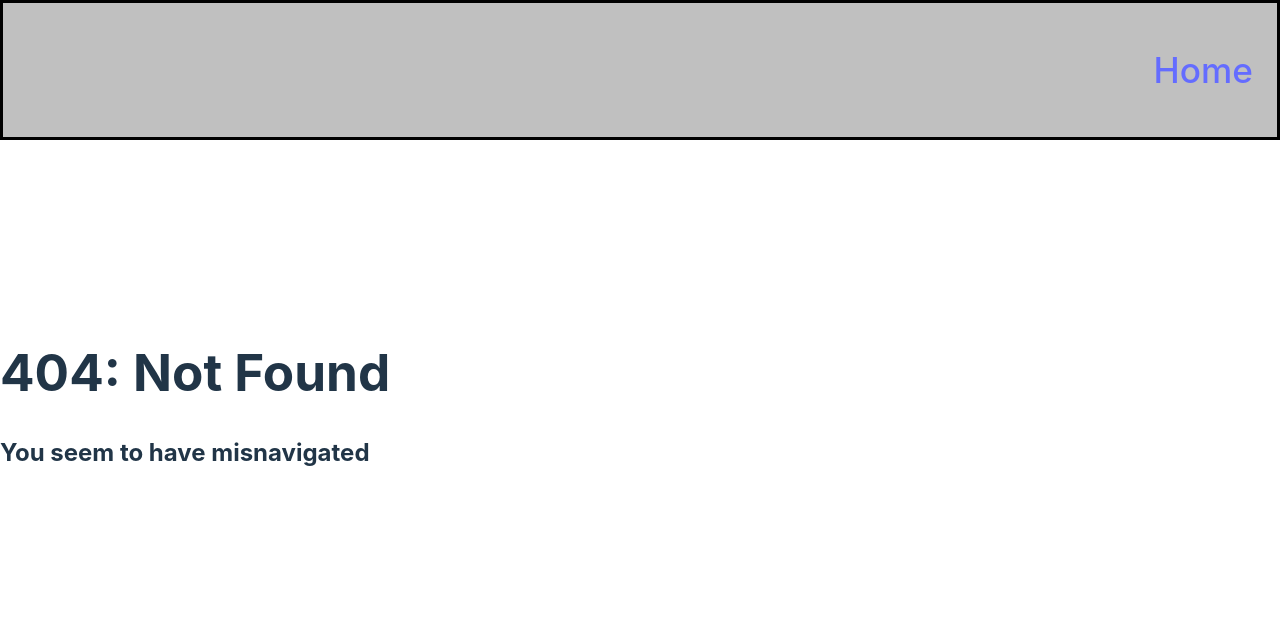
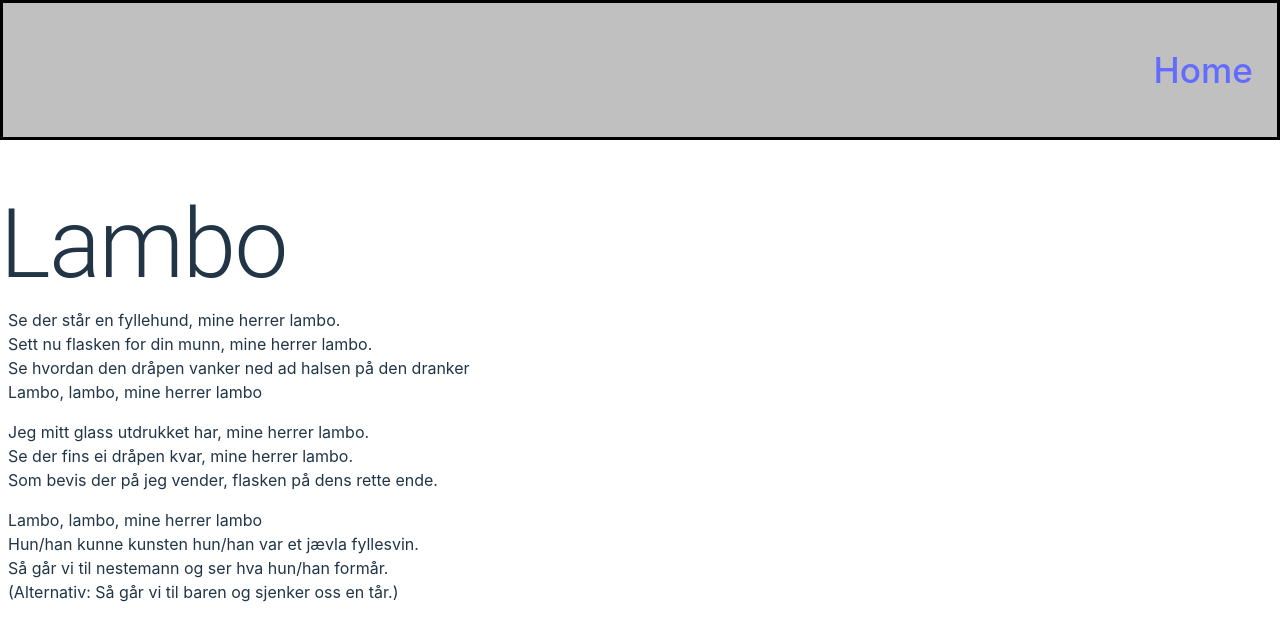
Before and after one commit to webkom/drikkeleker, a React (Vite) app: page /lambo in a window 1280 px wide. Before the commit this address had no page. Shown: the top 640 px of the page. Built offline with nearby package versions, Linux system fonts and the light colour scheme.

Commit message:
Add lambo lyrics

```diff
--- a/src/index.tsx
+++ b/src/index.tsx
@@ -1,22 +1,23 @@
 import React from 'react';
 
 import { BrowserRouter, Routes, Route } from 'react-router-dom';
+import { NavBar } from '@/components';
 import NotFound from '@/pages/404NotFound';
 import Home from '@/pages/Home';
-
+import Lambo from '@/pages/Lambo';
 
 import './index.css';
-import { NavBar } from '@/components';
 
 const App: React.FC = () => {
   return (
     <BrowserRouter>
       <NavBar />
-      <Routes>
-        <Route index element={<Home />} />
-        <Route path="home" element={<Home />} />
-        <Route path="*" element={<NotFound />} />
-      </Routes>
+        <Routes>
+          <Route index element={<Home />} />
+          <Route path="home" element={<Home />} />
+          <Route path="*" element={<NotFound />} />
+          <Route path="lambo" element={<Lambo />} />
+        </Routes>
     </BrowserRouter>
   );
 };
--- /dev/null
+++ b/src/pages/Lambo/index.tsx
@@ -0,0 +1,51 @@
+import { Stack, Typography } from '@mui/material';
+import { styled } from '@mui/material/styles';
+import React from 'react';
+
+const lyrics = [
+  [
+    'Se der står en fyllehund, mine herrer lambo.',
+    'Sett nu flasken for din munn, mine herrer lambo.',
+    'Se hvordan den dråpen vanker ned ad halsen på den dranker',
+    'Lambo, lambo, mine herrer lambo',
+  ],
+  [
+    'Jeg mitt glass utdrukket har, mine herrer lambo.',
+    'Se der fins ei dråpen kvar, mine herrer lambo.',
+    'Som bevis der på jeg vender, flasken på dens rette ende.',
+  ],
+  [
+    'Lambo, lambo, mine herrer lambo',
+    'Hun/han kunne kunsten hun/han var et jævla fyllesvin.',
+    'Så går vi til nestemann og ser hva hun/han formår.',
+    '(Alternativ: Så går vi til baren og sjenker oss en tår.)'
+  ]
+]
+
+const Item = styled('div')(({ theme }) => ({
+  padding: theme.spacing(1),
+  backgroundColor: 'var(--background-color)',
+  color: 'var(--color)',
+}));
+
+
+const Lambo: React.FC = () => {
+  return (
+    <div className="page">
+      <Typography variant='h1'>Lambo</Typography>
+      <Stack>
+        {lyrics.map((verse, i) => (
+          <Item key={i}>
+            {verse.map(line => (
+              <span key={line} style={{ display: 'block' }}>
+                {line}
+              </span>
+            ))}
+          </Item>
+        ))}
+      </Stack>
+    </div>
+  )
+}
+
+export default Lambo
```
Also changed, not shown: 1 other file (tests, documents, lock files or other folders).
